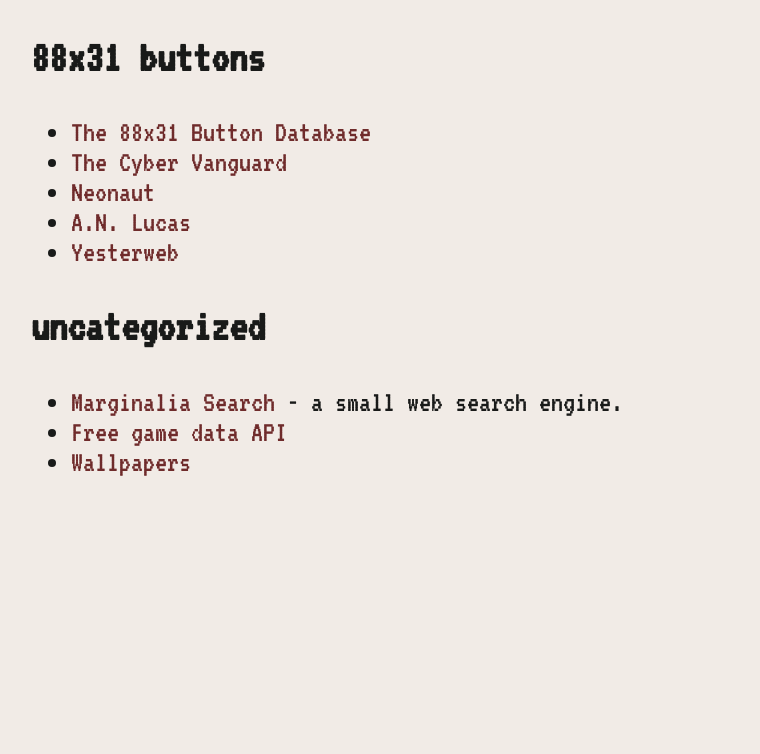
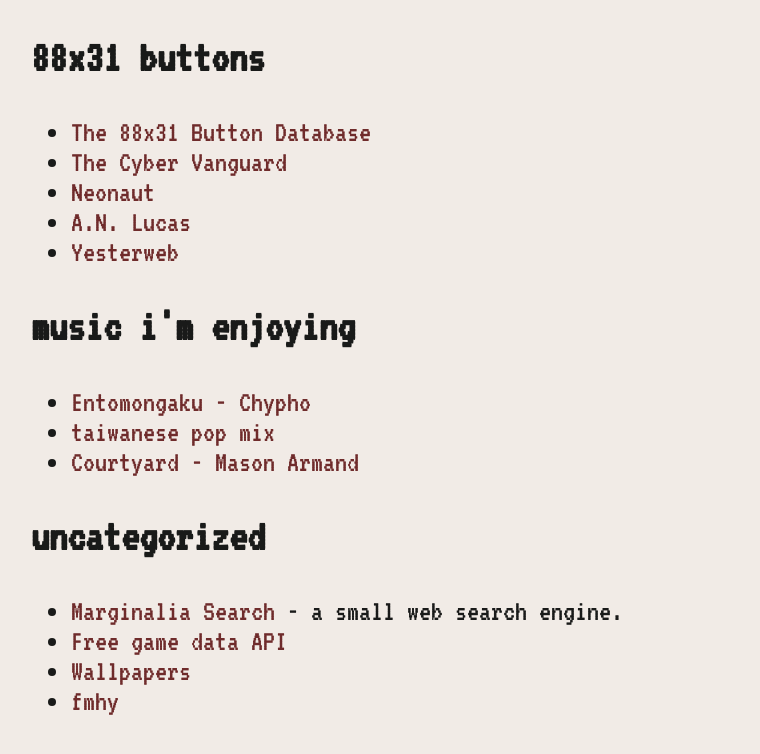
Before and after one commit to andrei-lazer/andrei-lazer.github.io, an Eleventy site: page src/links.md in a window 1280 px wide. Shown: the part 1149-1903 px from the top of the page, without its empty margins (189-949 px from the left). Before the commit the page ends 1686 px from the top, so only its background shows below. Built offline with nearby package versions, Linux system fonts and the light colour scheme; Eleventy itself is replaced by a stand-in of ours; files that its build step writes are made by us from their sources; no server answers; what markdown-it-link-attributes would draw is missing.

Commit message:
Added some links

```diff
--- a/src/links.md
+++ b/src/links.md
@@ -39,7 +39,13 @@
 - [A.N. Lucas](https://anlucas.neocities.org/88x31Buttons)
 - [Yesterweb](https://yesterweb.org/graphics/buttons)
 
+## music i'm enjoying
+- [Entomongaku - Chypho](https://www.youtube.com/watch?v=GPZYeLzDE-Y)
+- [taiwanese pop mix](https://www.youtube.com/watch?v=mCfpS4zP_P4&t=730s)
+- [Courtyard - Mason Armand](https://www.youtube.com/watch?v=1KP_mzVVl3c)
+
 ## uncategorized
 - [Marginalia Search](https://marginalia-search.com/) - a small web search engine.
 - [Free game data API](https://gamesdb.launchbox-app.com/)
 - [Wallpapers](https://wallhaven.cc/search?q=greyscale%20landscape&categories=110&purity=100&sorting=relevance&order=desc&page=3)
+- [fmhy](https://fmhy.net/)
```
Also changed, not shown: src/misc.html (+0 -4 lines).
